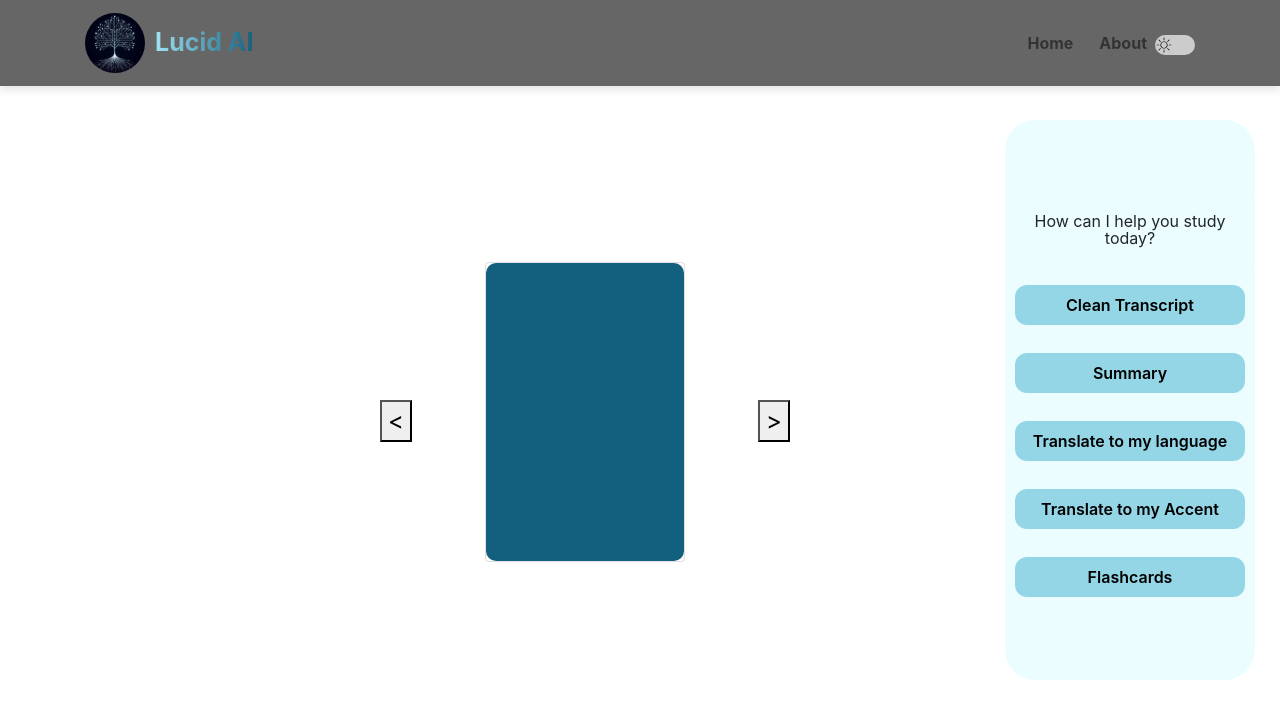
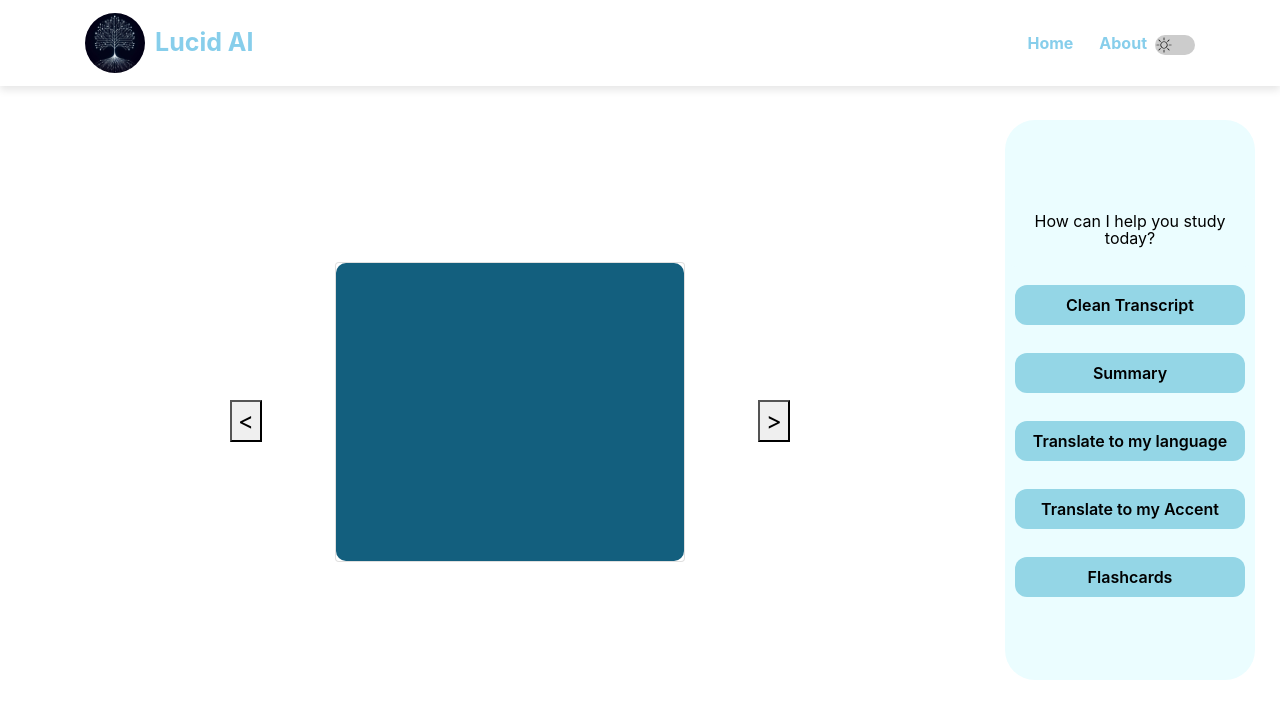
Before and after one commit to HiteshNP/Lucid-AI, a Flask app: template templates/output_pages/flashcards.html in a window 1280 px wide. Shown: the top 719 px of the page. Run offline with Flask 3, Linux system fonts and the light colour scheme; the template is opened without the code that fills it, so the values that code supplies are empty; some libraries are stand-ins or nearby versions.

Commit message:
Revert "Position change"

```diff
--- a/requirements.txt
+++ b/requirements.txt
@@ -6,10 +6,13 @@ Flask
 google-generativeai
 langchain
 markdown
-pptx
+python-pptx
 PyPDF2
 python-dotenv
 requests
 streamlit
 streamlit-image-select
 vertexai
+langchain-community
+langchain-google-genai
+frontend
--- a/templates/includes/_navbar.html
+++ b/templates/includes/_navbar.html
@@ -58,7 +58,7 @@
         }
 
         .navbar-brand span {
-            background: linear-gradient(to right, rgb(159, 228, 243), rgb(19, 95, 126));
+            background: #87CEEB;
             font-size: 25px;
             -webkit-background-clip: text;
             background-clip: text;
@@ -122,7 +120,7 @@
 
         /* Navigation links */
         .nav-link {
-            color: #333; /* Default link color */
+            color: #87CEEB; /* Default link color */
             text-decoration: none;
             margin-left: 10px; /* Adjust spacing between links */
             font-weight: bold;
@@ -130,30 +128,27 @@
         }
 
         .nav-link:hover {
-            color: #00BFFF; /* Hover link color */
+            color: #1c7cea; /* Hover link color */
         }
-
 
         input:checked + .slider:before {
             transform: translateX(20px);  /* Adjusted for new size */
         }
 
         .navbar {
-        background: rgba(0, 0, 0, 0.6); /* Darker grey with 60% opacity */
+        background: transparent; /* Darker grey with 60% opacity */
         backdrop-filter: blur(10px); /* Apply a blur effect to the background */
         color: #fff; /* Text color */
-        /*border: 1px solid rgba(255, 255, 255, 0.5); /* Border with transparency */
         box-shadow: 0 4px 8px rgba(0, 0, 0, 0.1); /* Optional shadow for depth */
         }
 
         .navbar-toggler {
         color: rgba(0, 0, 0, 0.5); /* Adjust color as needed */
         border-color: rgba(0, 0, 0, 0.1); /* Adjust border color if necessary */
-        z-index: 1100; /* Ensure toggler icon is above other elements */
+        z-index: 2000; /* Ensure toggler icon is above other elements */
     }
 
     .navbar-toggler-icon {
-        background-image: none; /* Remove any default background image */
         color: rgba(0, 0, 0, 0.5); /* Adjust icon color */
         font-size: 24px; /* Adjust icon size if necessary */
     }
@@ -215,9 +212,11 @@
     document.addEventListener('DOMContentLoaded', (event) => {
         const toggleButton = document.getElementById('theme-toggle');
         const body = document.body;
+        const footer = document.querySelector("footer");
 
         toggleButton.addEventListener('change', () => {
             body.classList.toggle('dark-mode');
+            footer.classList.toggle("dark-mode");
         });
     });
 </script>
--- a/templates/includes/vertical_navbar.html
+++ b/templates/includes/vertical_navbar.html
@@ -53,6 +47,7 @@
 
         /* Additional styling for the paragraph to ensure consistency */
         .navbarr p {
+            color: black;
             text-align: center;
             padding: 20px 15px; /* Adjusted padding */
             margin: 0px;
@@ -106,5 +106,19 @@
 <script src="https://code.jquery.com/jquery-3.5.1.slim.min.js"></script>
 <script src="https://cdn.jsdelivr.net/npm/@popperjs/core@2.5.4/dist/umd/popper.min.js"></script>
 <script src="https://stackpath.bootstrapcdn.com/bootstrap/4.5.2/js/bootstrap.min.js"></script>
+
+<script>
+    // JavaScript to toggle visibility of sub_nav on click
+    document.getElementById('translate').addEventListener('click', function(e) {
+        e.preventDefault();
+        document.querySelector('#translate_wrapper').classList.toggle('active');
+    });
+
+    document.getElementById('accent').addEventListener('click', function(e) {
+        e.preventDefault();
+        document.querySelector('#accent_wrapper').classList.toggle('active');
+    });
+</script>
+
 </body>
 </html>
--- a/templates/output_pages/accent.html
+++ b/templates/output_pages/accent.html
@@ -16,4 +16,6 @@
     <!-- <audio src="{{url_for('static', filename='{{mp3_file_path}}')}}" controls></audio> -->
 
 </body>
+
+
 {% endblock %}
--- a/templates/output_pages/flashcards.html
+++ b/templates/output_pages/flashcards.html
@@ -91,21 +91,18 @@
     position: absolute;
     top: 50%;
     font-size: 24px;
-    z-index: 100;
 }
 
-
 #prev {
-    margin-left: 350px;
     left: 30px;
+    margin-left: 200px;
 }
 
 #next {
-    margin-right: 460px;
-    right: 30px;
+    right: 290px;
+    margin-right: 200px;
 }
 
-/* Ensure only the first card is shown initially */
 .card {
     display: none;
 }
@@ -114,16 +111,15 @@
     display: block;
 }
 
-
 .card-container {
-    margin-left: -200px;
+    margin-left: -350px;
     display: flex;
     flex-wrap: wrap;
     gap: 20px;
 }
 
 .card {
-    width: 200px;
+    width: 350px;
     height: 300px;
     perspective: 1000px; /* For 3D flipping effect */
 }
@@ -142,14 +138,13 @@
 }
 
 .card-front, .card-back {
-
     position: absolute;
     width: 100%;
     height: 100%;
     backface-visibility: hidden; /* Hide the back side when flipping */
     display: flex;
     justify-content: center;
-    align-items: center;
+    padding: 20px;
     flex-direction: column;
     color: white;
     font-family: Arial, sans-serif;
@@ -164,8 +159,6 @@
     background-color: #94D6E6;
     transform: rotateY(180deg); /* Flip the back side */
 }
-
-
 </style>
 
 <script>
```
Also changed, not shown: other parts of templates/includes/_navbar.html (+7 -7 lines), other parts of templates/includes/vertical_navbar.html (+10 -11 lines), templates/footer.html (+14 -2 lines), templates/index.html (+10 -2 lines), templates/output_pages/summary.html (+18 -4 lines).
